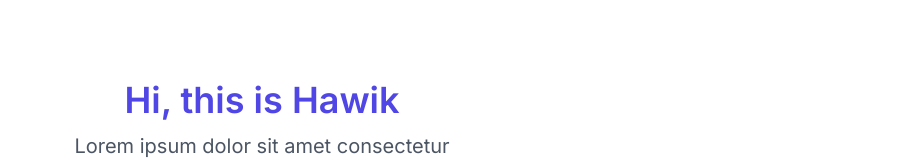
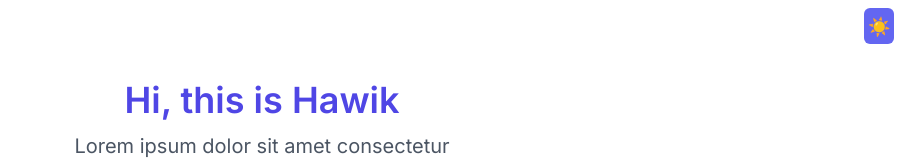
Before and after one commit to hawiksfd/vite-portofolio, a React (Vite) app: page / in a window 1280 px wide. Shown: the top 160 px of the page, without its empty margins (378-1280 px from the left). Built offline with nearby package versions, Linux system fonts and the light colour scheme.

Commit message:
konfigurasi Dark Mode

```diff
--- a/src/App.jsx
+++ b/src/App.jsx
@@ -1,12 +1,42 @@
-import React from 'react'
+import React, {useState, useEffect} from 'react'
 import HeroSection from './components/HeroSection';
 
 function App() {
+  const [theme, setTheme] = useState(null);
+
+  useEffect(() => {
+    if(window.matchMedia('(prefers-color-scheme: dark)').matches){
+      setTheme('dark');
+    }else{
+      setTheme('light');
+    }
+  }, []);
+
+  useEffect(() => {
+    if(theme === 'dark'){
+      document.documentElement.classList.add('dark');
+    }else{
+      document.documentElement.classList.remove('dark');
+
+    }
+  })
+
+  const handleTheme = () => {
+    setTheme(theme === 'dark' ? 'light' : 'dark');
+  }
+
   return (
+    <>
+    <button
+      type='button'
+      onClick={handleTheme}
+      className='fixed z-10 right-2 top-2 bg-indigo-500 text-lg p-1 rounded-md'
+    >{theme === 'dark' ? '🌙' : '☀️'}</button>
     <div className="font-inter bg:white dark:bg-slate-900">
       <HeroSection>
       </HeroSection>
     </div>
+    </>
   )
 }
 
--- a/src/components/HeroSection.jsx
+++ b/src/components/HeroSection.jsx
@@ -6,9 +6,9 @@ const HeroSection = () => {
     flex-col py-20">
         <div className="text-center">
             <h1 className="text-2xl md:text-4xl mb-1 md:mb-3
-            text-indigo-600 font-semibold">
+            text-indigo-600 font-semibold dark:text-indigo-500">
                 Hi, this is Hawik</h1>
-            <p className="text-md md:text-xl max-w-md mb-3 text-gray-600">
+            <p className="text-md md:text-xl max-w-md mb-3 text-gray-600 dark:text-gray-300">
                 Lorem ipsum dolor sit amet consectetur adipisicing elit.
                 Consequuntur perspiciatis totam saepe, placeat quia repellendus quisquam adipisci.
                 Reprehenderit, inventore consequatur.</p>
```
